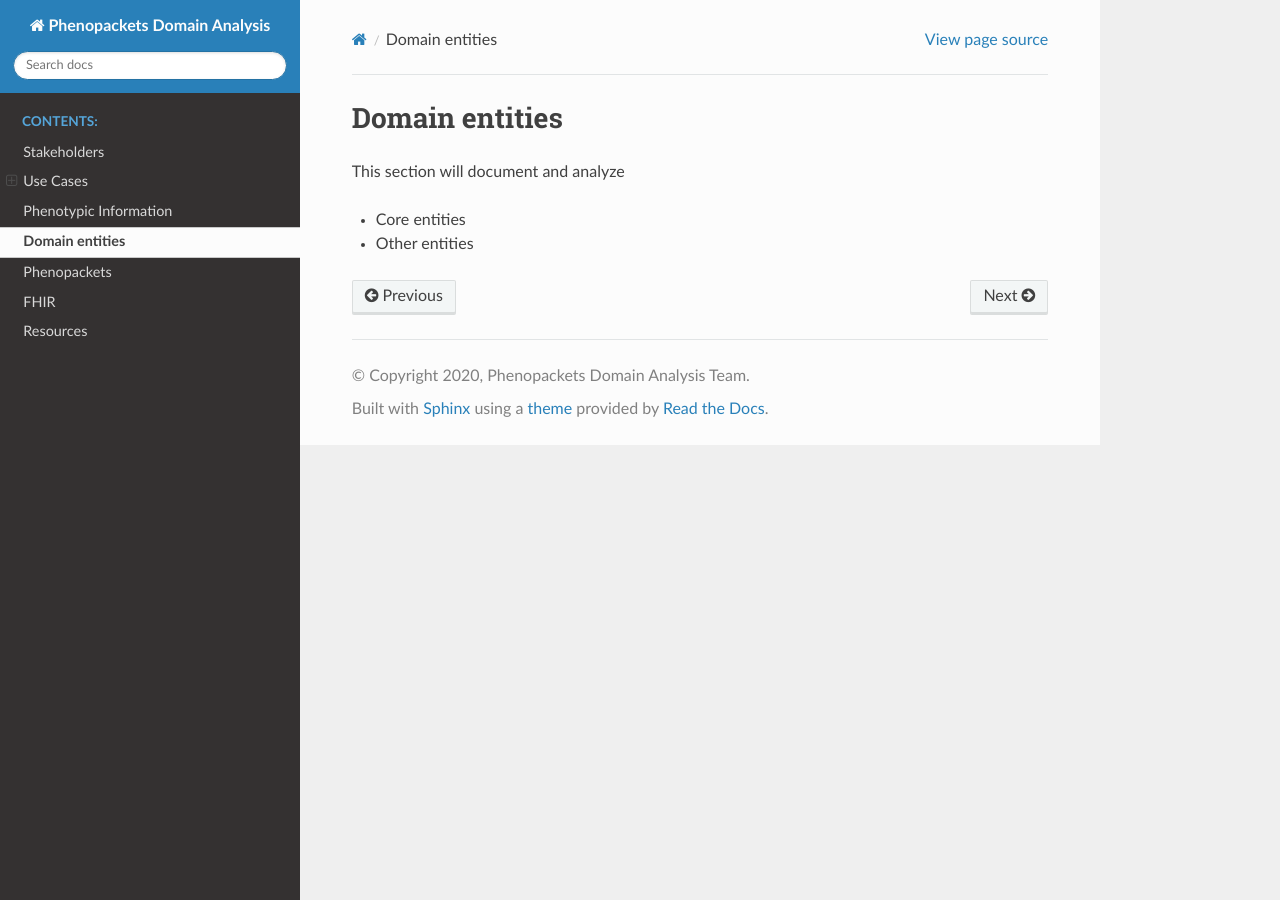
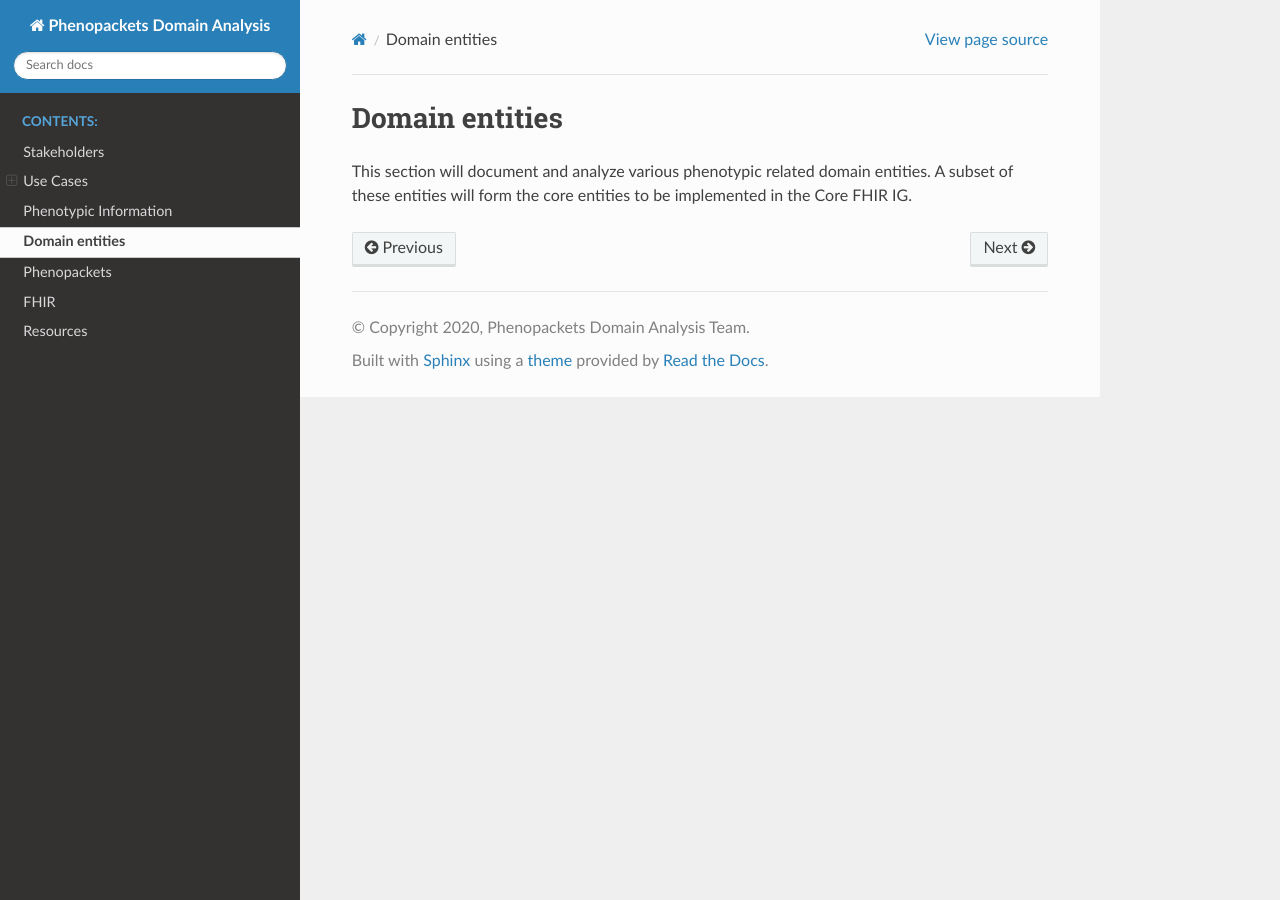
Before and after one commit to phenopackets/domain-analysis, a Sphinx documentation site: the page built from docs/domain-entities.rst, in a window 1280 px wide. Built offline with Sphinx 7.4.7 and the Read the Docs theme 2.0.0, drawn with Linux system fonts in a browser that asks for light colours.

Commit message:
Update domain-entities.rst

```diff
--- a/docs/domain-entities.rst
+++ b/docs/domain-entities.rst
@@ -2,7 +2,4 @@
 Domain entities
 ============================
 
-This section will document and analyze
-
-- Core entities
-- Other entities
+This section will document and analyze various phenotypic related domain entities. A subset of these entities will form the core entities to be implemented in the Core FHIR IG.
```
